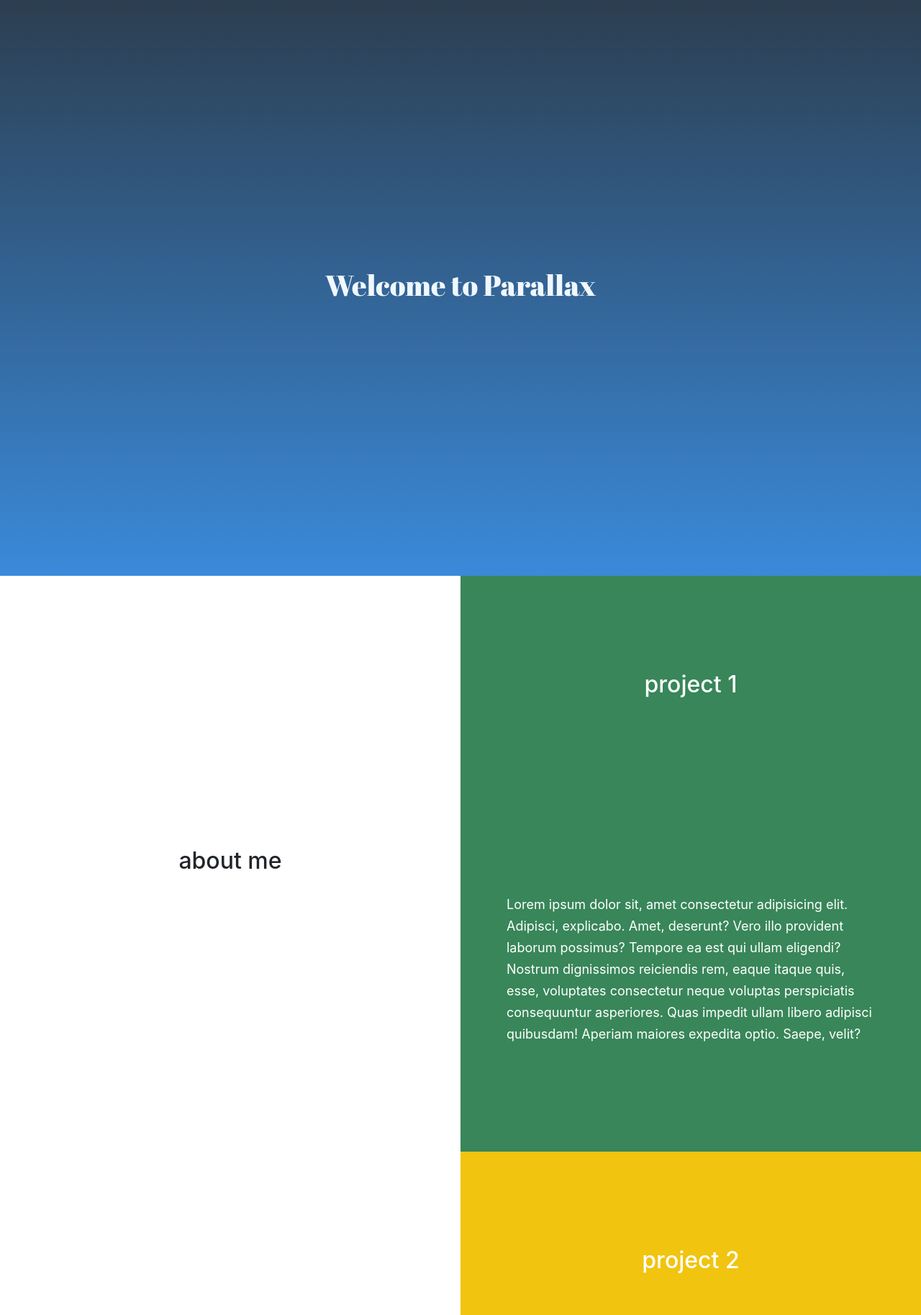
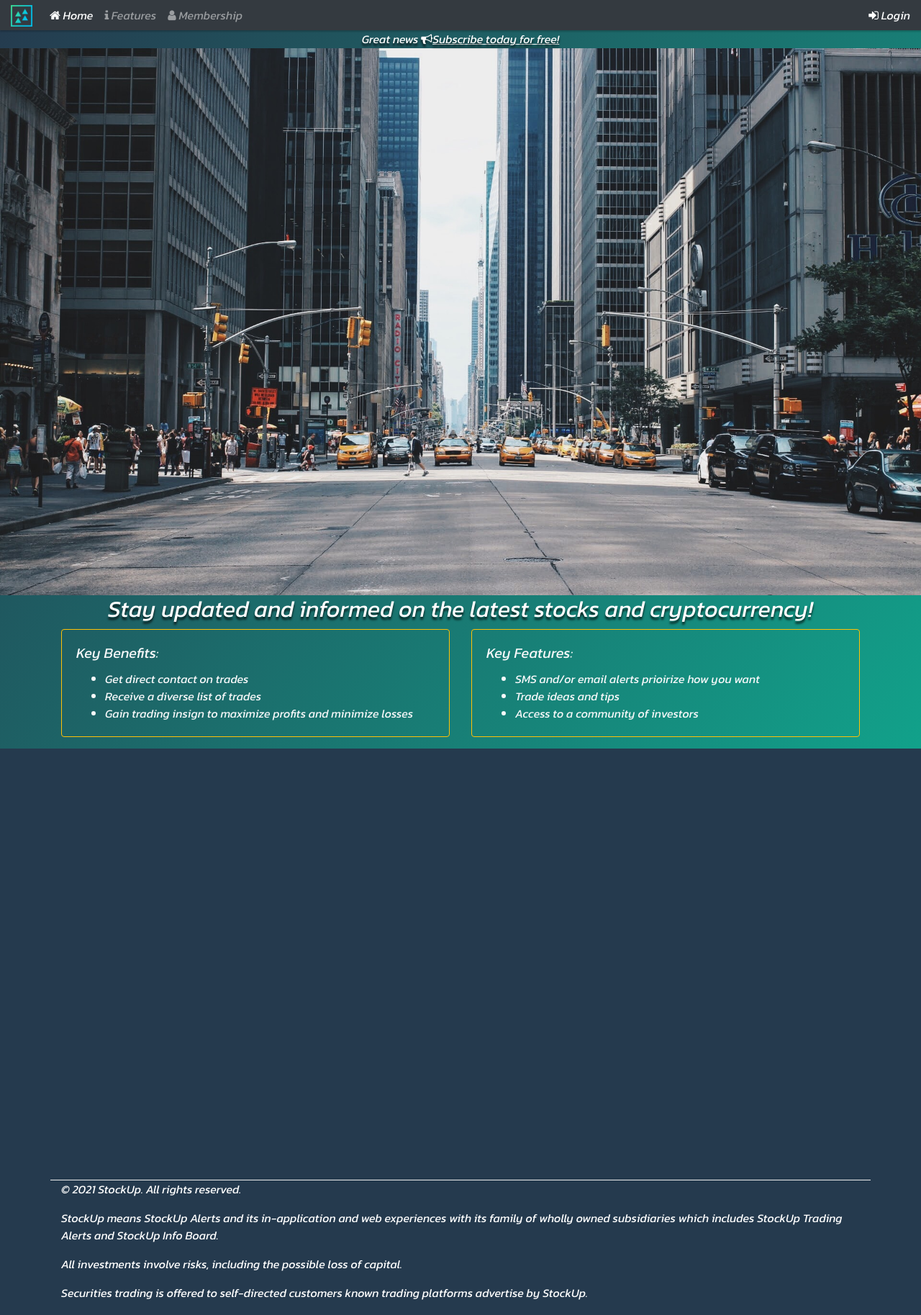
Before and after one commit to JcCode777/stockUp, a website: page index.html in a window 1280 px wide. Shown: the top 1827 px of the page at 72% size. Drawn offline with nearby package versions, Linux system fonts and the light colour scheme; a script that the page names is missing.

Commit message:
ProjectUpdate

```diff
--- a/index.html
+++ b/index.html
@@ -1,74 +1,171 @@
 <!DOCTYPE html>
 
 <html>
+
 <head>
   <title>StockUp</title>
   <link rel="shortcut icon" type="img/png" href="img/cover.png" />
-    <meta
-      charset="UTF-8"
-      name="viewport"
-      content="width=device-width, initial-scale=1"
-    />
+  <meta charset="UTF-8" name="viewport" content="width=device-width, initial-scale=1" />
   <!-- Bootstrap CSS -->
-    <link
-      rel="stylesheet"
-      href="node_modules/bootstrap/dist/css/bootstrap.min.css"
-    />
+  <link rel="stylesheet" href="node_modules/bootstrap/dist/css/bootstrap.min.css" />
   <!--Additinal CSS-->
+  <link rel="preconnect" href="https://fonts.gstatic.com">
+  <link href="https://fonts.googleapis.com/css2?family=Kanit:ital@1&display=swap" rel="stylesheet">
+
   <link rel="stylesheet" href="/styles.css" />
-    <link rel="preconnect" href="https://fonts.gstatic.com" />
-    <link
-      href="https://fonts.googleapis.com/css2?family=Abril+Fatface&display=swap"
-      rel="stylesheet"
-    />
+  <link href="https://fonts.googleapis.com/css2?family=Abril+Fatface&display=swap" rel="stylesheet" />
+  <link rel="stylesheet" href="node_modules/font-awesome/css/font-awesome.min.css" />
 </head>
+
 <body>
-    <header>
-      <h1>Welcome to Parallax</h1>
-    </header>
-    <section class="about">
-      <div class="about-title">
-        <h2>about me</h2>
+  <header class="sticky-top">
+    <!-- ========== Navbar ======== -->
+    <nav class="navbar navbar-expand-lg navbar-dark bg-dark navbg p-0">
+      <div class="container-fluid">
+        <a class="navbar-brand" href="#"><img src="img/cover.png" alt="" width="30" height="30" />
+        </a>
+        <button class="navbar-toggler" type="button" data-bs-toggle="collapse" data-bs-target="#navbarNav"
+          aria-controls="navbarNav" aria-expanded="false" aria-label="Toggle navigation">
+          <span class="navbar-toggler-icon"></span>
+        </button>
+        <div class="collapse navbar-collapse" id="navbarNav">
+          <ul class="navbar-nav">
+            <li class="nav-item">
+              <a class="nav-link active" aria-current="page" href="#"><i class="fa fa-home"></i> Home</a>
+            </li>
+            <li class="nav-item">
+              <a class="nav-link" href="#features"><i class="fa fa-info"></i> Features</a>
+            </li>
+            <li class="nav-item">
+              <a class="nav-link" href="#"><i class="fa fa-user"></i> Membership</a>
+            </li>
+          </ul>
+          <!-- =========LoginButton========= -->
+          <span class="navbar-text ml-auto">
+            <a role="button" id="loginButton">
+              <i class="fa fa-sign-in"></i> Login</a></span>
         </div>
-      <div class="about-pages">
-        <div>
-          <h2>project 1</h2>
+      </div>
+    </nav>
+
+    <div class="promo">
       <p>
-            Lorem ipsum dolor sit, amet consectetur adipisicing elit. Adipisci,
-            explicabo. Amet, deserunt? Vero illo provident laborum possimus?
-            Tempore ea est qui ullam eligendi? Nostrum dignissimos reiciendis
-            rem, eaque itaque quis, esse, voluptates consectetur neque voluptas
-            perspiciatis consequuntur asperiores. Quas impedit ullam libero
-            adipisci quibusdam! Aperiam maiores expedita optio. Saepe, velit?
+        Great news <i class="fa fa-bullhorn"></i><a class="promo2" href="#">Subscribe today for free!</a>
       </p>
     </div>
-        <div>
-          <h2>project 2</h2>
-          <p>
-            Lorem ipsum dolor sit, amet consectetur adipisicing elit. Adipisci,
-            explicabo. Amet, deserunt? Vero illo provident laborum possimus?
-            Tempore ea est qui ullam eligendi? Nostrum dignissimos reiciendis
-            rem, eaque itaque quis, esse, voluptates consectetur neque voluptas
-            perspiciatis consequuntur asperiores. Quas impedit ullam libero
-            adipisci quibusdam! Aperiam maiores expedita optio. Saepe, velit?
-          </p>
+    <!-- ========== End Navbar ======== -->
+  </header>
+  <!-- =========LoginModal========= -->
+  <div id="loginModal" class="modal fade" role="dialog">
+    <div class="modal-dialog" role="document">
+      <div class="modal-content">
+        <div class="modal-header">
+          <h3 class="modal-title">Login</h3>
+          <button type="button" class="close" data-dismiss="modal">
+            &times;
+          </button>
         </div>
-        <div>
-          <h2>project 3</h2>
-          <p>
-            Lorem ipsum dolor sit, amet consectetur adipisicing elit. Adipisci,
-            explicabo. Amet, deserunt? Vero illo provident laborum possimus?
-            Tempore ea est qui ullam eligendi? Nostrum dignissimos reiciendis
-            rem, eaque itaque quis, esse, voluptates consectetur neque voluptas
-            perspiciatis consequuntur asperiores. Quas impedit ullam libero
-            adipisci quibusdam! Aperiam maiores expedita optio. Saepe, velit?
-          </p>
+        <div class="modal-body">
+          <div class="contain-fluid">
+            <form>
+              <div class="form row">
+                <div class="form-group col-12">
+                  <label for="loginEmail" class="sr-only">Email address</label>
+                  <input type="email" class="form-control form-control-sm" id="loginEmail" placeholder="Enter email" />
+                </div>
+                <div class="form-group col-12">
+                  <label for="loginPassword" class="sr-only">Password</label>
+                  <input type="password" class="form-control form-control-sm" id="loginPassword"
+                    placeholder="Password" />
+                </div>
+                <div class="col">
+                  <div class="form-check">
+                    <input class="form-check-input" type="checkbox" />
+                    <label class="form-check-label">Remember me</label>
                   </div>
                 </div>
-    </section>
+              </div>
+              <div class="form-row">
+                <button type="button" class="btn btn-secondary btn-sm ml-auto" data-dismiss="modal">
+                  Cancel
+                </button>
+                <button type="submit" class="btn btn-primary btn-sm ml-1">
+                  Sign in
+                </button>
+              </div>
+            </form>
+          </div>
+        </div>
+      </div>
+    </div>
+  </div>
+  <!-- =========LoginModal end========= -->
 
+  <main>
+    <!-- ========== Hero ======== -->
+    <div class="hero">
+      <div class="overlay parallax"></div>
+
+    </div>
+
+
+  </main>
+
+  <div class="container" id="features" >
+      <div class="row">
+        <div class="col">
+          <h2 class="one-h2">Stay updated and informed on the latest stocks and cryptocurrency!</h2>
+        </div>
+      </div>
+      <div class="card-deck">
+        <div class="card bg-transparent mb-3 border-warning text-light">
+          <div class="card-body">
+            <h5 class="card-title">Key Benefits:</h5>
+            <ul class="card-text">
+              <li>Get direct contact on trades</li>
+              <li>Receive a diverse list of trades</li>
+              <li>Gain trading insign to maximize profits and minimize losses </li>
+            </ul>
+          </div>
+        </div>
+        <div class="card bg-transparent mb-3 border-warning text-light">
+          <div class="card-body">
+            <h5 class="card-title">Key Features:</h5>
+            <ul class="card-text">
+              <li>SMS and/or email alerts prioirize how you want</li>
+              <li>Trade ideas and tips</li>
+              <li>Access to a community of investors</li>
+            </ul>
+
+          </div>
+        </div>
+
+      </div>
+
+
+  </div>
+
+  <!-- <section class="overflow"></section> -->
   <footer>
-      <h2>pretty cool</h2>
+    <div class="container">
+      <div class="row row-content text-white">
+        <div class="col">
+
+        </div>
+      </div>
+
+      <div class="row text-white">
+        <div class="col">
+          <p> &#169 2021 StockUp. All rights reserved.</p>
+          <p class="d-none d-md-block">StockUp means StockUp Alerts and its in-application and web experiences with its family of wholly owned
+            subsidiaries which includes StockUp Trading Alerts and StockUp Info Board.
+
+          <p>All investments involve risks, including the possible loss of capital.</p>
+
+          Securities trading is offered to self-directed customers known trading platforms advertise by StockUp.</p>
+        </div>
+      </div>
+    </div>
   </footer>
 </body>
 
@@ -79,5 +176,7 @@
 
 <script src="https://cdnjs.cloudflare.com/ajax/libs/ScrollMagic/2.0.8/ScrollMagic.min.js"></script>
 <script src="https://cdnjs.cloudflare.com/ajax/libs/ScrollMagic/2.0.8/plugins/debug.addIndicators.min.js"></script>
-  <script src="app.js"></script>
+<script src="para.js"></script>
+<script src="script.js"></script>
+
 </html>
--- a/package.json
+++ b/package.json
@@ -14,7 +14,9 @@
     "lite-server": "^2.5.4"
   },
   "dependencies": {
+    "@fortawesome/fontawesome-free": "^5.15.2",
     "bootstrap": "^4.5.2",
+    "font-awesome": "^4.7.0",
     "jquery": "^3.5.1",
     "popper.js": "^1.16.1"
   }
--- /dev/null
+++ b/para.js
@@ -0,0 +1,6 @@
+window.addEventListener("scroll", function(){
+    const parallax = document.querySelector(".parallax");
+    let scrollPosition = window.pageYOffset;
+
+    parallax.style.transform = "translateY(" + scrollPosition * -.3 + "px)"
+});
--- /dev/null
+++ b/script.js
@@ -0,0 +1,5 @@
+$(function(){
+    $("#loginButton").click(function(){
+        $("#loginModal").modal("show")
+      });
+});
--- a/styles.css
+++ b/styles.css
@@ -1,57 +1,102 @@
-header {
-  height: 100vh;
-  display: flex;
-  justify-content: center;
-  align-items: center;
-  background: linear-gradient(to bottom, #2c3e50, #3a8ada);
-  font-family: "Abril Fatface", cursive;
-  color: aliceblue;
+.hero {
+  background-image: url("img/street.jpg");
+  height: 95vh;
+  background-size: cover;
+  background-position: center;
+  background-repeat: no-repeat;
+  position: relative;
 }
-.about {
+
+.overlay {
+  background-position: center;
+  position: absolute;
+  top: 0;
+  bottom: 0;
+  left: 0;
+  right: 0;
+  height: 100%;
+  width: 100%;
+  opacity: 0;
+  transition: 0.3s ease;
+  background-image: url("img/stock2.svg");
+  background-repeat: no-repeat;
+  background-size: 40%;
+}
+main:hover .overlay {
+  opacity: 1;
+}
+.overflow {
   height: 300vh;
-  display: flex;
 }
-.about-title {
-  width: 50%;
-  height: 100vh;
-  display: flex;
-  align-items: center;
-  font-size: 30px;
-  justify-content: center;
+.parallax {
+  position: absolute;
+  top: 0;
+  left: 0;
+}
+@media only screen and (max-width: 600px) {
+  .overlay {
+    background-position: center;
+    position: absolute;
+    top: 0;
+    bottom: 0;
+    left: 0;
+    right: 0;
+    height: 100%;
+    width: 100%;
+    opacity: 0;
+    transition: 0.3s ease;
+    background-image: url("img/stock2.svg");
+    background-repeat: no-repeat;
+    background-size: 100%;
+  }
+}
+body {
+  background-image: linear-gradient(to bottom right, #253a4e, #0cbe9b);
+  background-color: #16a085;
+  font-family: 'Kanit', sans-serif;
+}
 
-  margin: 0!important;
+.promo {
+  text-align: center;
+  margin-bottom: -15px;
+  color: rgb(255, 255, 255);
+  background-image: linear-gradient(#16a085);
+  text-shadow: 0px 4px 3px rgba(0, 0, 0, 0.7);
+}
+a.promo2:link {
+  color: rgb(255, 255, 255);
+  text-decoration: underline
+}
+a.promo2:visited {
+  color: #f1c40f;
+  text-decoration: none;
+}
+a.promo2:hover {
+  text-decoration:underline;
+}
+.navbar{
+  box-shadow: 0 2px 2px 0 rgba(0,0,0,0.2);
+}
+.one-h2{
+  text-align: center;
+  color: white;
+  text-shadow: 0px 4px 3px rgba(0, 0, 0, 0.7);
 
 }
-.about-pages {
-  width: 50%;
+footer{
+  height:100vh;
+  background-color: #253a4e;
 }
-.about-pages div {
-  height: 100vh;
-  display: flex;
-  flex-direction: column;
-  justify-content: space-around;
-  align-items: center;
-  color: white;
+.row-content {
+  padding: 50px 0;
+  border-bottom: 1px ridge;
+  min-height: 600px;
 }
-.about-pages div > p {
-  width: 80%;
-  font-size: 18px;
-  line-height: 30px;
+.space{
+  text-shadow: 0px 4px 3px rgba(0, 0, 0, 0.7);
+
+
 }
-.about-pages div:nth-child(1){
-  background-color: rgb(56,134,89);
+html{
+  scroll-behavior: smooth;
 }
-.about-pages div:nth-child(2){
-  background-color: rgb(241, 196, 15);
-}
-.about-pages div:nth-child(3){
-  background-color: rgb(52, 152, 219);
-}
-footer{
-  height: 100vh;
-  display: flex;
-  justify-content: center;
-  align-items: center;
-  background-color: bisque;
-  color: white
-}
```
Also changed, not shown: practice.html (added, +12 -0 lines), 2 other files. Lines whose indentation alone changed are shown as unchanged.
